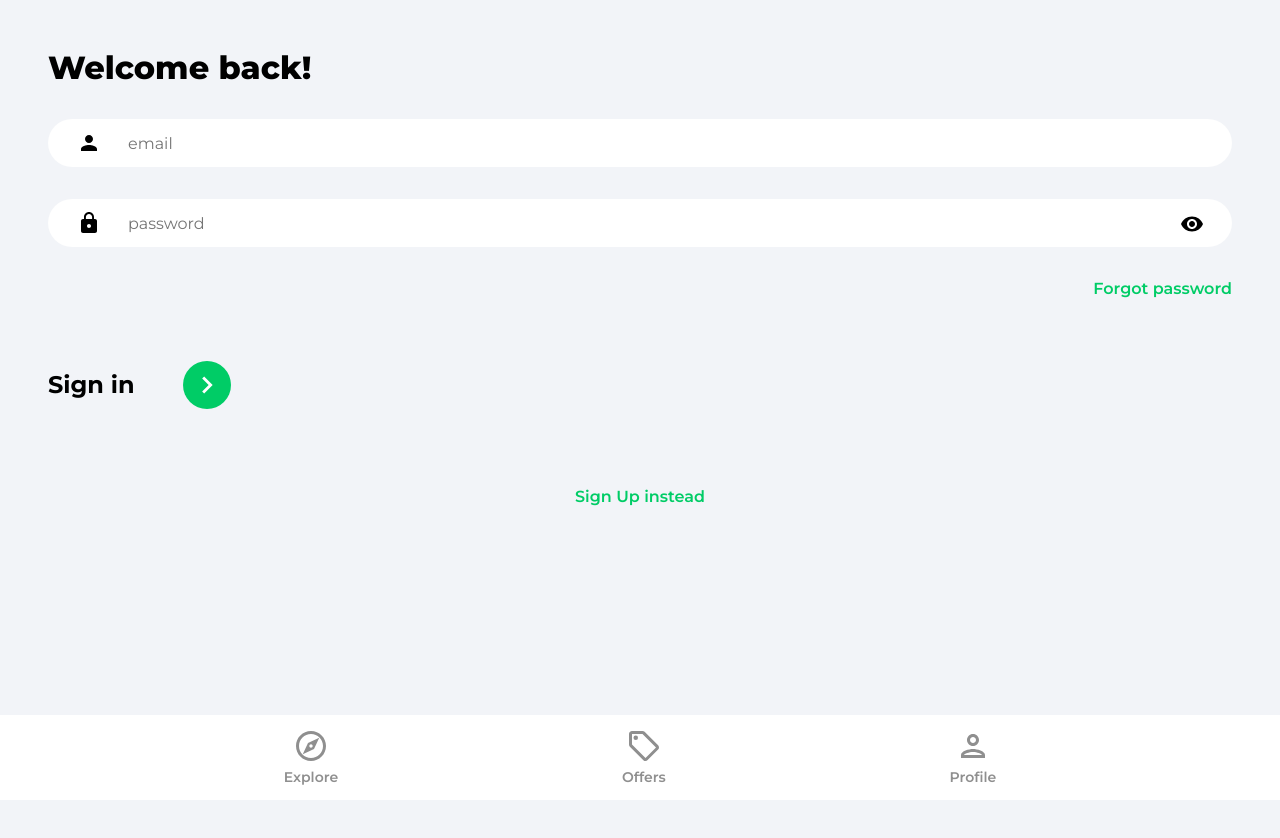
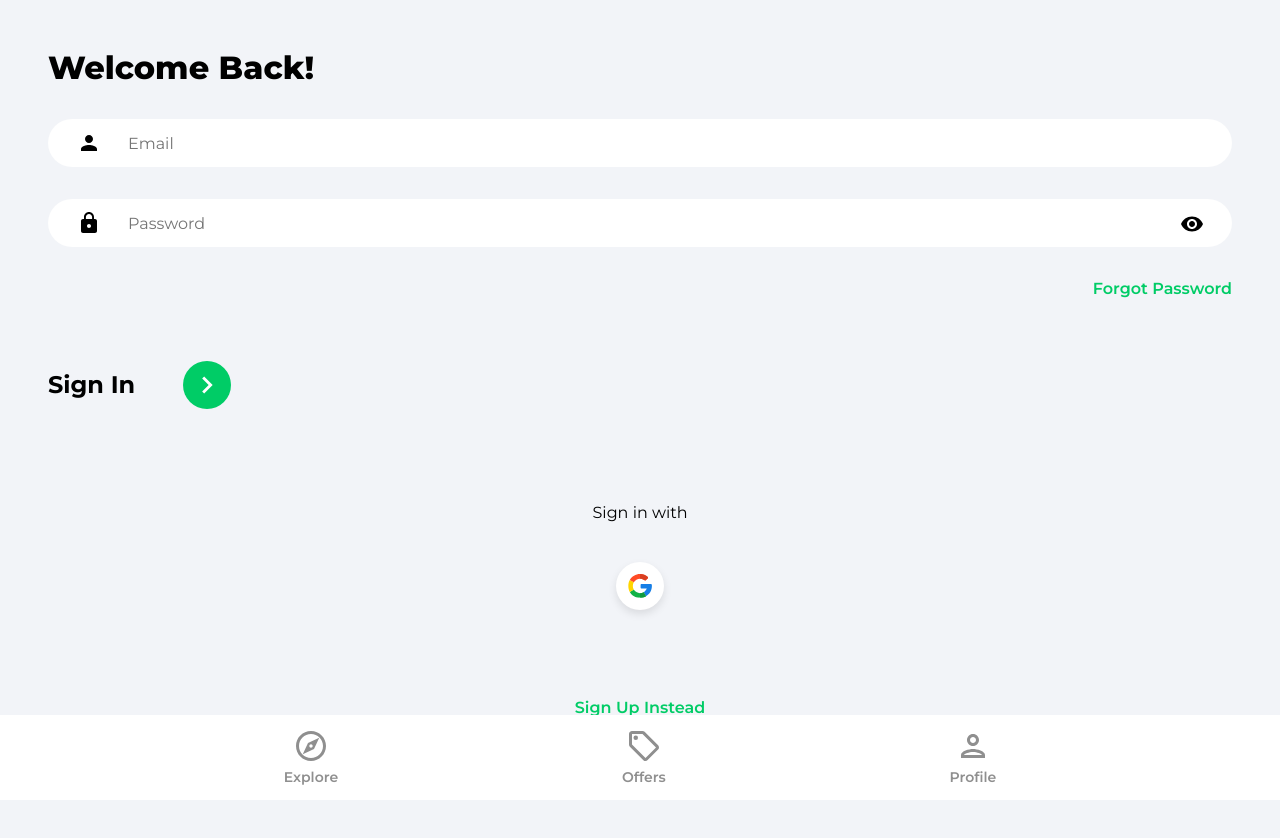
Before and after one commit to devavaz/house-marketplace, a React (Create React App) app: page /signin in a window 1280 px wide. Shown: the top 838 px of the page. Before the commit the page ends 800 px from the top, so only its background shows below. Built offline with nearby package versions, Linux system fonts and the light colour scheme.

Commit message:
user can sign/sign up with google

```diff
--- /dev/null
+++ b/src/components/OAuth.jsx
@@ -0,0 +1,47 @@
+import { useLocation, useNavigate } from 'react-router-dom'
+import { getAuth, signInWithPopup, GoogleAuthProvider } from 'firebase/auth'
+import { doc, setDoc, getDoc, serverTimestamp } from 'firebase/firestore'
+import { db } from '../firebase.config'
+import { toast } from 'react-toastify'
+import googleIcon from '../assets/svg/googleIcon.svg'
+
+function OAuth() {
+  const navigate = useNavigate()
+  const location = useLocation()
+
+  const onGoogleClick = async () => {
+    try {
+      const auth = getAuth()
+      const provider = new GoogleAuthProvider()
+      const result = await signInWithPopup(auth, provider)
+      const user = result.user
+
+      // Check for user
+      const docRef = doc(db, 'users', user.uid)
+      const docSnap = await getDoc(docRef)
+
+      // If user does not exist, create user
+      if (!docSnap.exists()) {
+        await setDoc(doc(db, 'users', user.uid), {
+          name: user.displayName,
+          email: user.email,
+          timestamp: serverTimestamp(),
+        })
+      }
+      navigate('/')
+    } catch (error) {
+      toast.error('Could not authorize with Google')
+    }
+  }
+
+  return (
+    <div className='socialLogin'>
+      <p>Sign {location.pathname === '/signup' ? 'up' : 'in'} with </p>
+      <button className='socialIconDiv' onClick={onGoogleClick}>
+        <img className='socialIconImg' src={googleIcon} alt='google' />
+      </button>
+    </div>
+  )
+}
+
+export default OAuth
--- a/src/pages/Signin.jsx
+++ b/src/pages/Signin.jsx
@@ -1,116 +1,103 @@
-import { useState } from "react";
-import { Link, useNavigate } from "react-router-dom";
-import { ReactComponent as ArrowRightIcon } from "../assets/svg/keyboardArrowRightIcon.svg";
-import visibilityIcon from "../assets/svg/visibilityIcon.svg";
+import { useState } from 'react'
 import { toast } from 'react-toastify'
+import { Link, useNavigate } from 'react-router-dom'
+import { getAuth, signInWithEmailAndPassword } from 'firebase/auth'
+import OAuth from '../components/OAuth'
+import { ReactComponent as ArrowRightIcon } from '../assets/svg/keyboardArrowRightIcon.svg'
+import visibilityIcon from '../assets/svg/visibilityIcon.svg'
 
+function Signin() {
+  const [showPassword, setShowPassword] = useState(false)
+  const [formData, setFormData] = useState({
+    email: '',
+    password: '',
+  })
+  const { email, password } = formData
 
-
-
-
-
-// firebase
-
-import { getAuth, signInWithEmailAndPassword } from 'firebase/auth'
-
-const Signin = () => {
-  const [showPassword, setShowPassword] = useState(false);
-
-  const [formData, setFormData] = useState({
-    email: "",
-    password: "",
-  });
-
-  const { email, password } = formData;
-  const navigate = useNavigate();
+  const navigate = useNavigate()
 
   const onChange = (e) => {
-    setFormData((prev) => ({
-      ...prev,
-      [e.target.id]: e.target.value
+    setFormData((prevState) => ({
+      ...prevState,
+      [e.target.id]: e.target.value,
     }))
-
-  };
-
-
+  }
 
   const onSubmit = async (e) => {
     e.preventDefault()
 
     try {
-
       const auth = getAuth()
 
-    const userCredential = await signInWithEmailAndPassword(auth, email, password)
+      const userCredential = await signInWithEmailAndPassword(
+        auth,
+        email,
+        password
+      )
 
-
-    if (userCredential.user) {
-      navigate('/')
-    }
-
+      if (userCredential.user) {
+        navigate('/')
+      }
     } catch (error) {
       toast.error('Bad User Credentials')
     }
-
   }
 
   return (
     <>
-      <div className="pageContainer">
+      <div className='pageContainer'>
         <header>
-          <p className="pageHeader">Welcome back!</p>
+          <p className='pageHeader'>Welcome Back!</p>
         </header>
 
         <form onSubmit={onSubmit}>
           <input
-            type="email"
-            className="emailInput"
-            placeholder="email"
-            id="email"
+            type='email'
+            className='emailInput'
+            placeholder='Email'
+            id='email'
             value={email}
             onChange={onChange}
           />
-          <div className="passwordInputDiv">
+
+          <div className='passwordInputDiv'>
             <input
-              type={showPassword ? "text" : "password"}
-              className="passwordInput"
-              placeholder="password"
-              id="password"
+              type={showPassword ? 'text' : 'password'}
+              className='passwordInput'
+              placeholder='Password'
+              id='password'
               value={password}
               onChange={onChange}
             />
 
             <img
               src={visibilityIcon}
-              alt="show icon"
-              className="showPassword"
-              onClick={() => setShowPassword((prev) => !prev)}
+              alt='show password'
+              className='showPassword'
+              onClick={() => setShowPassword((prevState) => !prevState)}
             />
           </div>
-        <Link to='/forgot-password'
-        className="forgotPasswordLink">
-         Forgot password
-        </Link>
 
-        <div className="signInBar">
-          <p className="signInText">
-            Sign in
-          </p>
-          <button className="signInButton">
-         <ArrowRightIcon fill="white" width='34' height='34' />
-          </button>
-        </div>
+          <Link to='/forgot-password' className='forgotPasswordLink'>
+            Forgot Password
+          </Link>
 
+          <div className='signInBar'>
+            <p className='signInText'>Sign In</p>
+            <button className='signInButton'>
+              <ArrowRightIcon fill='#ffffff' width='34px' height='34px' />
+            </button>
+          </div>
         </form>
 
-     {/* Goole AUTH */}
+        <OAuth />
 
-
-        <Link to='/signup' className="registerLink">Sign Up instead</Link>
-
+        <Link to='/signup' className='registerLink'>
+          Sign Up Instead
+        </Link>
       </div>
     </>
-  );
-};
+  )
+}
 
-export default Signin;
+export default Signin
--- a/src/pages/Signup.jsx
+++ b/src/pages/Signup.jsx
@@ -1,142 +1,128 @@
-import { useState } from "react";
-import { Link, useNavigate } from "react-router-dom";
-import { ReactComponent as ArrowRightIcon } from "../assets/svg/keyboardArrowRightIcon.svg";
-import visibilityIcon from "../assets/svg/visibilityIcon.svg";
+import { useState } from 'react'
+import { Link, useNavigate } from 'react-router-dom'
 import { toast } from 'react-toastify'
-
-
-
-
-// FIREBASE
-
-
 import {
   getAuth,
   createUserWithEmailAndPassword,
   updateProfile,
 } from 'firebase/auth'
+import { setDoc, doc, serverTimestamp } from 'firebase/firestore'
+import { db } from '../firebase.config'
+import OAuth from '../components/OAuth'
+import { ReactComponent as ArrowRightIcon } from '../assets/svg/keyboardArrowRightIcon.svg'
+import visibilityIcon from '../assets/svg/visibilityIcon.svg'
 
-import { setDoc, doc, serverTimestamp } from 'firebase/firestore'
+function Signup() {
+  const [showPassword, setShowPassword] = useState(false)
+  const [formData, setFormData] = useState({
+    name: '',
+    email: '',
+    password: '',
+  })
+  const { name, email, password } = formData
 
-
-import { db } from '../firebase.config'
-
-
-const Signup = () => {
-  const [showPassword, setShowPassword] = useState(false);
-
-  const [formData, setFormData] = useState({
-    name: "",
-    email: "",
-    password: "",
-  });
-
-  const { name, email, password } = formData;
-  const navigate = useNavigate();
+  const navigate = useNavigate()
 
   const onChange = (e) => {
-    setFormData((prev) => ({
-      ...prev,
-      [e.target.id]: e.target.value
+    setFormData((prevState) => ({
+      ...prevState,
+      [e.target.id]: e.target.value,
     }))
-
-  };
-
-
-
+  }
 
   const onSubmit = async (e) => {
     e.preventDefault()
 
-
     try {
       const auth = getAuth()
-    const userCredential = await createUserWithEmailAndPassword(auth, email, password)
+
+      const userCredential = await createUserWithEmailAndPassword(
+        auth,
+        email,
+        password
+      )
 
       const user = userCredential.user
 
       updateProfile(auth.currentUser, {
-      displayName: name
+        displayName: name,
       })
 
-    const formDataCopy = {...formData}
+      const formDataCopy = { ...formData }
       delete formDataCopy.password
       formDataCopy.timestamp = serverTimestamp()
 
       await setDoc(doc(db, 'users', user.uid), formDataCopy)
 
       navigate('/')
-
     } catch (error) {
-      toast.error('Something went wrong! Register again! ')
+      toast.error('Something went wrong with registration')
     }
   }
 
   return (
     <>
-      <div className="pageContainer">
+      <div className='pageContainer'>
         <header>
-          <p className="pageHeader">Welcome back!</p>
+          <p className='pageHeader'>Welcome Back!</p>
         </header>
 
         <form onSubmit={onSubmit}>
           <input
-            type="text"
-            className="nameInput"
-            placeholder="Name"
-            id="name"
+            type='text'
+            className='nameInput'
+            placeholder='Name'
+            id='name'
             value={name}
             onChange={onChange}
           />
           <input
-            type="email"
-            className="emailInput"
-            placeholder="email"
-            id="email"
+            type='email'
+            className='emailInput'
+            placeholder='Email'
+            id='email'
             value={email}
             onChange={onChange}
           />
-          <div className="passwordInputDiv">
+
+          <div className='passwordInputDiv'>
             <input
-              type={showPassword ? "text" : "password"}
-              className="passwordInput"
-              placeholder="password"
-              id="password"
+              type={showPassword ? 'text' : 'password'}
+              className='passwordInput'
+              placeholder='Password'
+              id='password'
               value={password}
               onChange={onChange}
             />
 
             <img
               src={visibilityIcon}
-              alt="show icon"
-              className="showPassword"
-              onClick={() => setShowPassword((prev) => !prev)}
+              alt='show password'
+              className='showPassword'
+              onClick={() => setShowPassword((prevState) => !prevState)}
             />
           </div>
-        <Link to='/forgot-password'
-        className="forgotPasswordLink">
-         Forgot password
+
+          <Link to='/forgot-password' className='forgotPasswordLink'>
+            Forgot Password
           </Link>
 
-        <div className="signUpBar">
-          <p className="signUpText">
-            Sign Up
-          </p>
-          <button className="signUpButton">
-         <ArrowRightIcon fill="white" width='34' height='34' />
+          <div className='signUpBar'>
+            <p className='signUpText'>Sign Up</p>
+            <button className='signUpButton'>
+              <ArrowRightIcon fill='#ffffff' width='34px' height='34px' />
             </button>
           </div>
-
         </form>
 
-     {/* Goole AUTH */}
+        <OAuth />
 
-
-        <Link to='/signin' className="registerLink">Sign In</Link>
-
+        <Link to='/signin' className='registerLink'>
+          Sign In Instead
+        </Link>
       </div>
     </>
-  );
-};
+  )
+}
 
-export default Signup;
+export default Signup
```
Lines whose indentation alone changed are shown as unchanged.
